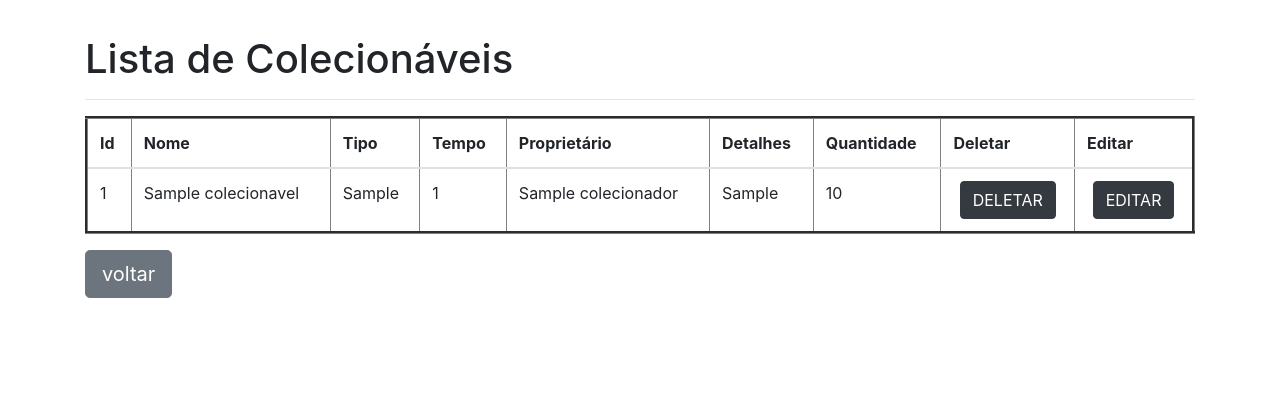
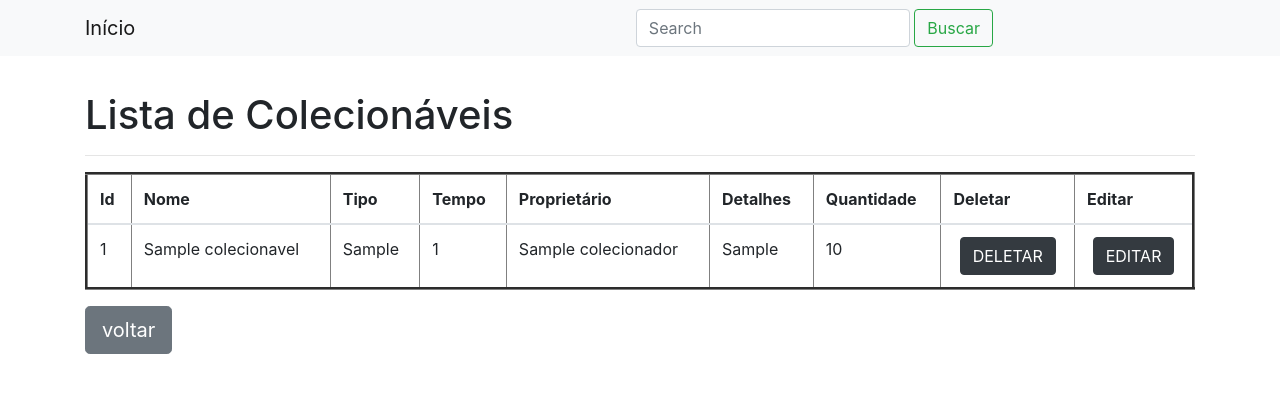
Before and after one commit to fmanechini/ProvaPraticaTestes, a PHP site: page /provapraticatestes/templates/lista.php in a window 1280 px wide. Shown: the top 393 px of the page. Run offline with PHP 8.4, Linux system fonts and the light colour scheme; tables that the repository leaves empty hold one stand-in row (values such as "Sample post").

Commit message:
adicionada barra de navegacao nas paginas home, atualizar e lista

```diff
--- a/templates/lista.php
+++ b/templates/lista.php
@@ -17,6 +17,25 @@
 	<title>Lista de Colecionáveis</title>
   </head>
   <body>
+  <nav class="navbar navbar-expand-lg navbar-light bg-light sticky-top">
+<div class="container">
+  <a class="navbar-brand" href="../index.php" style="flex-grow: 1">Início</a>
+  <button class="navbar-toggler" type="button" data-toggle="collapse" data-target="#navbarSupportedContent" aria-controls="navbarSupportedContent" aria-expanded="false" aria-label="Toggle navigation">
+    <span class="navbar-toggler-icon"></span>
+  </button>
+
+  <div class="collapse navbar-collapse" id="navbarSupportedContent" style="justify-content : flex-end">
+
+    <form class="form-inline my-2 my-lg-0" style="width :80%; margin:1px" >
+    <div class="col" style=>
+      <input class="form-control" type="search" placeholder="Search" aria-label="Search" >
+      <button class="btn btn-outline-success my-2 my-sm-0" type="submit">Buscar</button>
+    </form>
+    </div>
+  </div>
+  </div>
+</nav>
+
     <div class="container" style="margin-top:35px;">
 		<h1>Lista de Colecionáveis</h1>
 		<hr>
```
Also changed, not shown: index.php (+19 -0 lines), templates/atualizar.php (+19 -0 lines).
